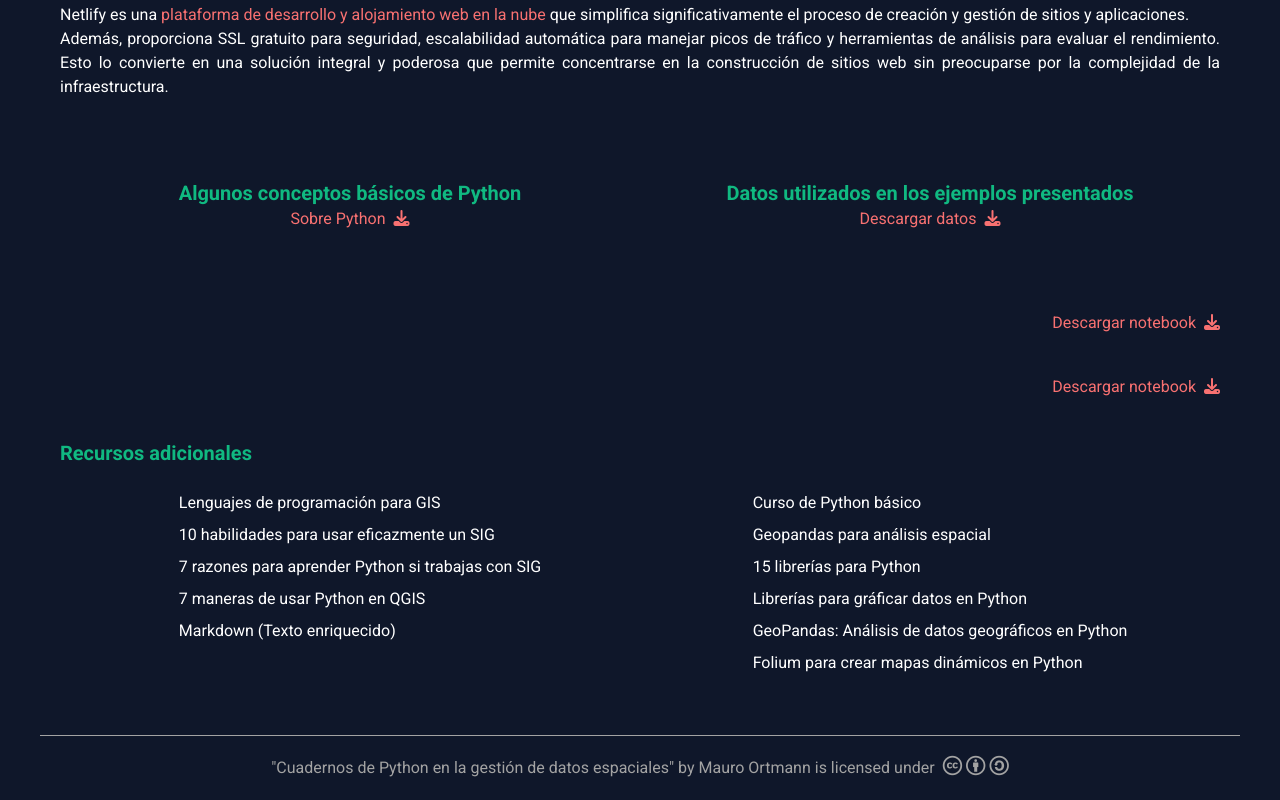
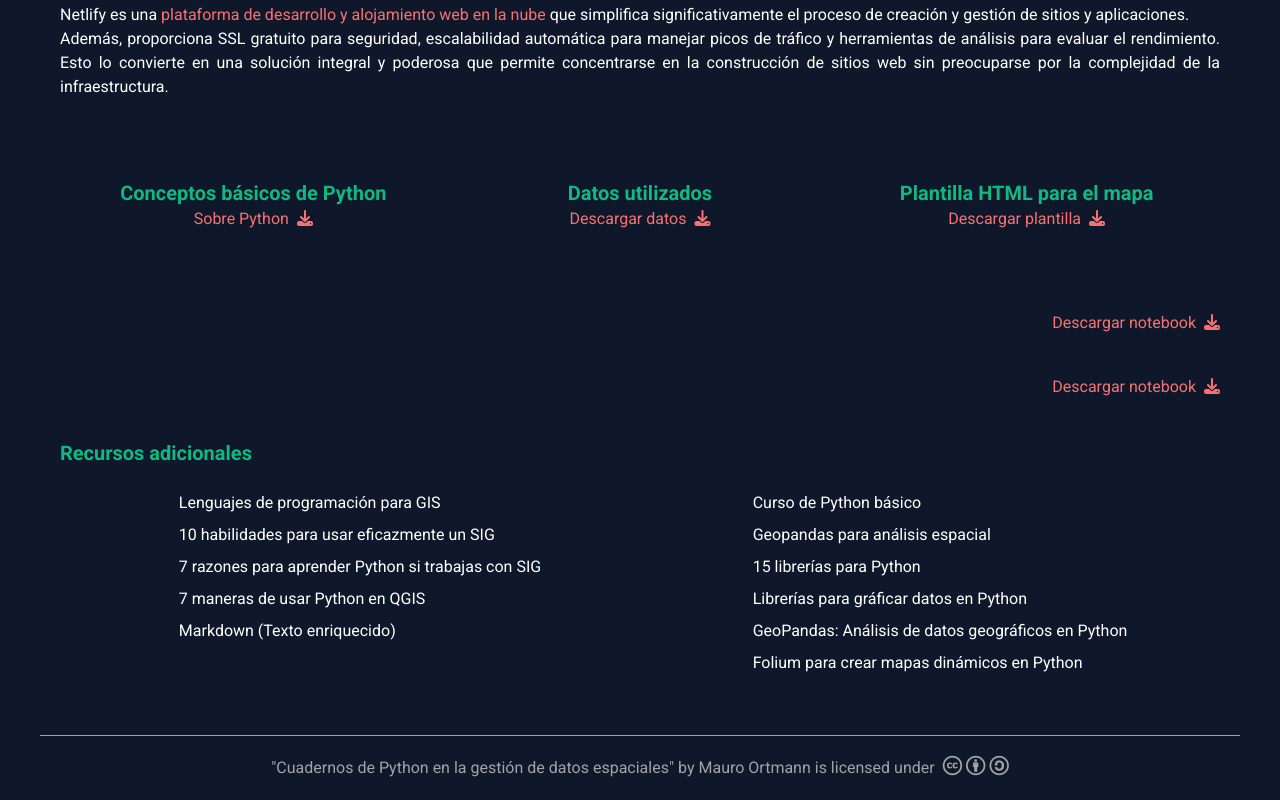
Before and after one commit to MOrtmann90/python-para-geo, a website: page public/index.html in a window 1280 px wide. Shown: the part 933-1733 px from the top of the page. Drawn offline with Linux system fonts and the light colour scheme.

Commit message:
ADD HTML template added

```diff
--- a/public/index.html
+++ b/public/index.html
@@ -148,11 +148,11 @@
     </section>
     <!-- DOWNLOADS -->
     <section
-      class="flex-col grid-cols-2 my-10 article-class lg:grid place-items-center"
+      class="flex-col grid-cols-3 my-10 article-class lg:grid place-items-center"
     >
       <div class="text-center">
         <h4 class="text-xl font-semibold text-emerald-500">
-          Algunos conceptos básicos de Python
+          Conceptos básicos de Python
         </h4>
         <a
           href="datos/conceptos_basicos_python.pdf"
@@ -165,7 +165,7 @@
 
       <div class="mt-6 text-center lg:mt-0">
         <h4 class="text-xl font-semibold text-emerald-500">
-          Datos utilizados en los ejemplos presentados
+          Datos utilizados
         </h4>
         <a
           href="datos/conceptos_basicos_python.pdf"
@@ -173,6 +173,18 @@
           rel="noopener noreferrer"
           class="text-red-400 links"
           >Descargar datos<i class="ml-2 text-red-400 fa-solid fa-download"></i
+        ></a>
+      </div>
+      <div class="mt-6 text-center lg:mt-0">
+        <h4 class="text-xl font-semibold text-emerald-500">
+          Plantilla HTML para el mapa
+        </h4>
+        <a
+          href="mapa/index.html"
+          target="_blank"
+          rel="noopener noreferrer"
+          class="text-red-400 links"
+          >Descargar plantilla<i class="ml-2 text-red-400 fa-solid fa-download"></i
         ></a>
       </div>
     </section>
```
Also changed, not shown: public/css/main.css, public/mapa/mapa.html (renamed from public/mapa/mapaDemo.html).
